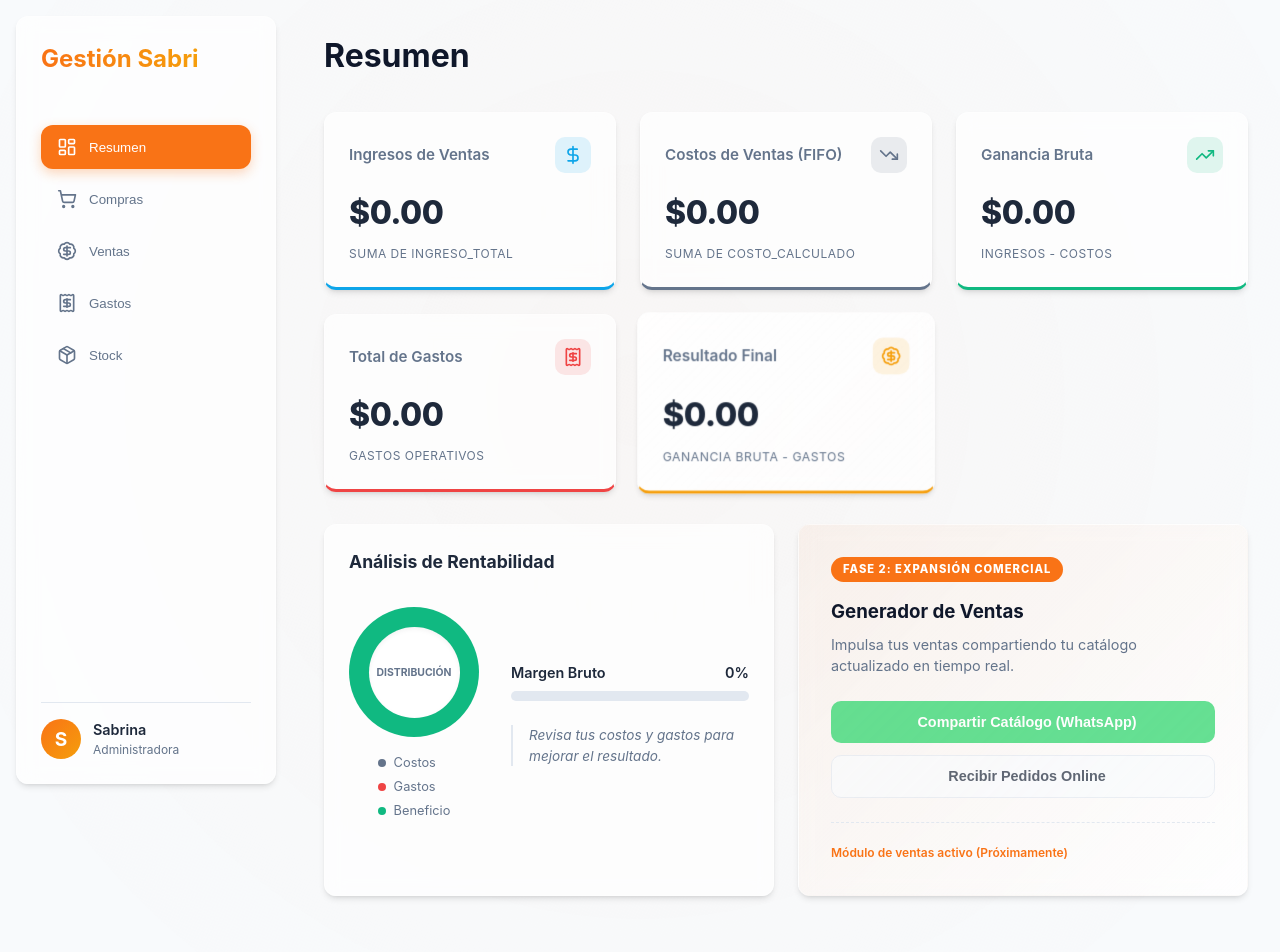
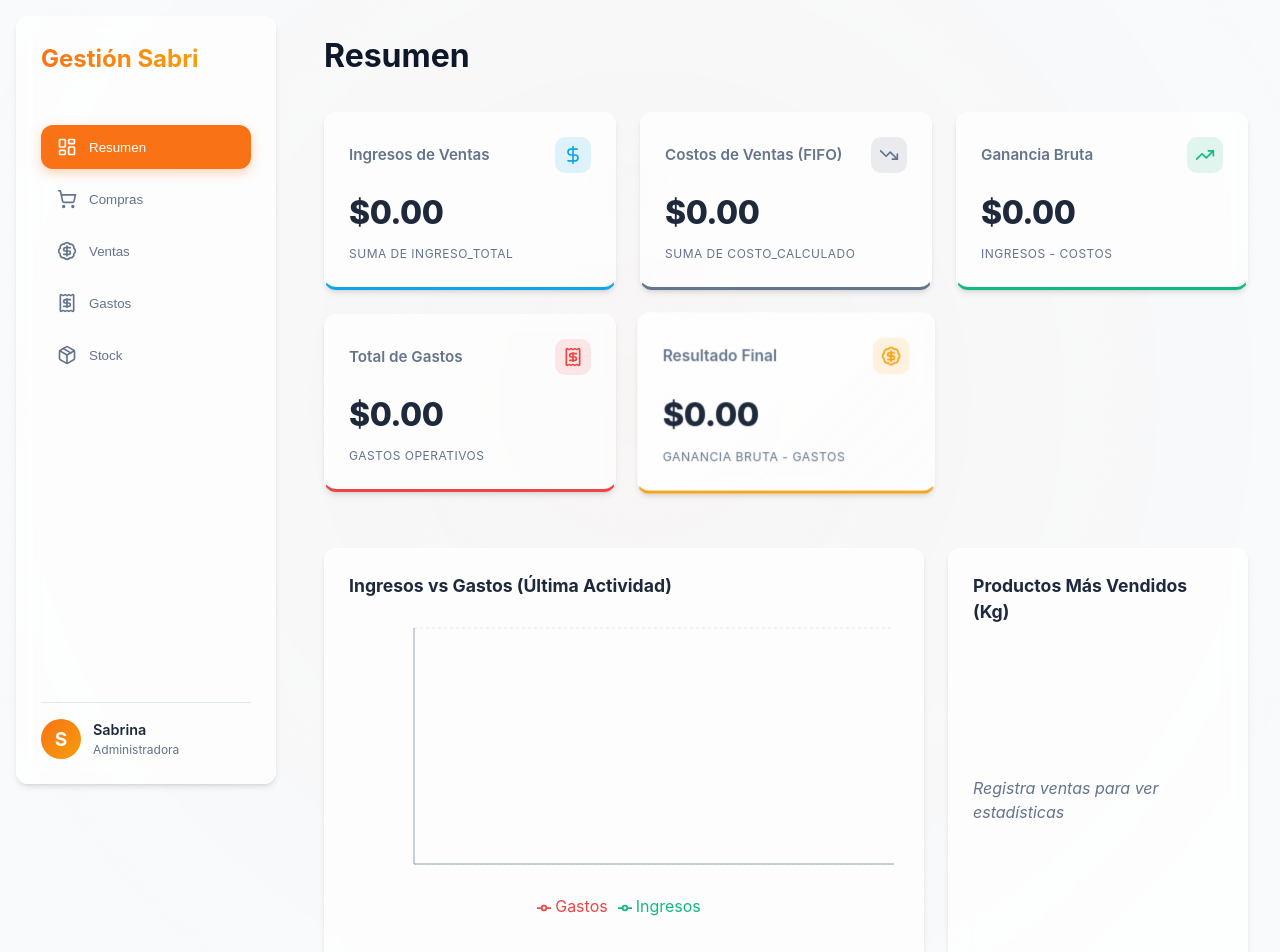
Before and after one commit to Edgardo-Lamas/Gestion-Sabri, a React (Vite) app: page / in a window 1280 px wide. Shown: the top 952 px of the page. Before the commit the page ends 928 px from the top, so only its background shows below. Built offline with nearby package versions, Linux system fonts and the light colour scheme.

Commit message:
feat: implement advanced charts with recharts

```diff
--- a/package.json
+++ b/package.json
@@ -12,7 +12,8 @@
   "dependencies": {
     "lucide-react": "^0.563.0",
     "react": "^19.2.0",
-    "react-dom": "^19.2.0"
+    "react-dom": "^19.2.0",
+    "recharts": "^3.7.0"
   },
   "devDependencies": {
     "@eslint/js": "^9.39.1",
--- a/src/components/Dashboard.jsx
+++ b/src/components/Dashboard.jsx
@@ -6,6 +6,21 @@ import {
     Receipt,
     BadgeDollarSign
 } from 'lucide-react';
+import {
+    AreaChart,
+    Area,
+    XAxis,
+    YAxis,
+    CartesianGrid,
+    Tooltip,
+    ResponsiveContainer,
+    BarChart,
+    Bar,
+    PieChart,
+    Pie,
+    Cell,
+    Legend
+} from 'recharts';
 
 const Dashboard = ({ compras, ventas, gastos }) => {
     const estadisticas = useMemo(() => {
@@ -17,6 +32,38 @@ const Dashboard = ({ compras, ventas, gastos }) => {
 
         return { total_ingresos, total_costo_mercaderia, ganancia_bruta, total_gastos, resultado_final };
     }, [ventas, gastos]);
+
+    // Preparar datos para gráficos
+    const dataIngresosGastos = useMemo(() => {
+        const data = {};
+
+        // Agrupar ventas por fecha (mes/dia simplificado para demo)
+        (ventas || []).forEach(v => {
+            const date = v.fecha;
+            if (!data[date]) data[date] = { name: date, ingresos: 0, gastos: 0 };
+            data[date].ingresos += v.ingreso_total;
+        });
+
+        // Agrupar gastos por fecha
+        (gastos || []).forEach(g => {
+            const date = g.fecha;
+            if (!data[date]) data[date] = { name: date, ingresos: 0, gastos: 0 };
+            data[date].gastos += g.monto;
+        });
+
+        return Object.values(data).sort((a, b) => new Date(a.name) - new Date(b.name)).slice(-7); // Últimos 7 días con actividad
+    }, [ventas, gastos]);
+
+    const dataVentasProducto = useMemo(() => {
+        const data = {};
+        (ventas || []).forEach(v => {
+            if (!data[v.producto_nombre]) data[v.producto_nombre] = 0;
+            data[v.producto_nombre] += v.cantidad;
+        });
+        return Object.entries(data).map(([name, value]) => ({ name, value }));
+    }, [ventas]);
+
+    const COLORS = ['#0ea5e9', '#10b981', '#f59e0b', '#ef4444', '#8b5cf6'];
 
     const tarjetas = [
         { label: 'Ingresos de Ventas', value: estadisticas.total_ingresos, icon: DollarSign, color: '#0ea5e9', desc: 'Suma de ingreso_total' },
@@ -41,6 +88,72 @@ const Dashboard = ({ compras, ventas, gastos }) => {
                         <div className="desc">{t.desc}</div>
                     </div>
                 ))}
+            </div>
+
+            <div className="charts-grid">
+                <section className="glass-card chart-card">
+                    <h3>Ingresos vs Gastos (Última Actividad)</h3>
+                    <div className="chart-wrapper">
+                        <ResponsiveContainer width="100%" height={300}>
+                            <AreaChart data={dataIngresosGastos}>
+                                <defs>
+                                    <linearGradient id="colorIngresos" x1="0" y1="0" x2="0" y2="1">
+                                        <stop offset="5%" stopColor="#10b981" stopOpacity={0.8} />
+                                        <stop offset="95%" stopColor="#10b981" stopOpacity={0} />
+                                    </linearGradient>
+                                    <linearGradient id="colorGastos" x1="0" y1="0" x2="0" y2="1">
+                                        <stop offset="5%" stopColor="#ef4444" stopOpacity={0.8} />
+                                        <stop offset="95%" stopColor="#ef4444" stopOpacity={0} />
+                                    </linearGradient>
+                                </defs>
+                                <XAxis dataKey="name" stroke="#94a3b8" fontSize={12} tickFormatter={(value) => new Date(value).toLocaleDateString(undefined, { day: '2-digit', month: '2-digit' })} />
+                                <YAxis stroke="#94a3b8" fontSize={12} tickFormatter={(value) => `$${value}`} />
+                                <CartesianGrid strokeDasharray="3 3" stroke="#e2e8f0" vertical={false} />
+                                <Tooltip
+                                    contentStyle={{ backgroundColor: 'rgba(255, 255, 255, 0.9)', borderRadius: '8px', border: 'none', boxShadow: '0 4px 6px -1px rgba(0, 0, 0, 0.1)' }}
+                                    formatter={(value) => [`$${value}`, '']}
+                                />
+                                <Legend />
+                                <Area type="monotone" dataKey="ingresos" stroke="#10b981" fillOpacity={1} fill="url(#colorIngresos)" name="Ingresos" />
+                                <Area type="monotone" dataKey="gastos" stroke="#ef4444" fillOpacity={1} fill="url(#colorGastos)" name="Gastos" />
+                            </AreaChart>
+                        </ResponsiveContainer>
+                    </div>
+                </section>
+
+                <section className="glass-card chart-card">
+                    <h3>Productos Más Vendidos (Kg)</h3>
+                    <div className="chart-wrapper">
+                        {dataVentasProducto.length > 0 ? (
+                            <ResponsiveContainer width="100%" height={300}>
+                                <PieChart>
+                                    <Pie
+                                        data={dataVentasProducto}
+                                        cx="50%"
+                                        cy="50%"
+                                        innerRadius={60}
+                                        outerRadius={80}
+                                        fill="#8884d8"
+                                        paddingAngle={5}
+                                        dataKey="value"
+                                    >
+                                        {dataVentasProducto.map((entry, index) => (
+                                            <Cell key={`cell-${index}`} fill={COLORS[index % COLORS.length]} />
+                                        ))}
+                                    </Pie>
+                                    <Tooltip
+                                        contentStyle={{ backgroundColor: 'rgba(255, 255, 255, 0.9)', borderRadius: '8px', border: 'none', boxShadow: '0 4px 6px -1px rgba(0, 0, 0, 0.1)' }}
+                                    />
+                                    <Legend />
+                                </PieChart>
+                            </ResponsiveContainer>
+                        ) : (
+                            <div className="no-data">
+                                <p>Registra ventas para ver estadísticas</p>
+                            </div>
+                        )}
+                    </div>
+                </section>
             </div>
 
             <div className="dashboard-footer">
@@ -100,13 +213,6 @@ const Dashboard = ({ compras, ventas, gastos }) => {
                             <i className="lucide-share-2" style={{ marginRight: '8px' }}></i>
                             Compartir Catálogo (WhatsApp)
                         </button>
-                        <button className="mockup-btn disabled secondary" title="Próximamente">
-                            <i className="lucide-clipboard-list" style={{ marginRight: '8px' }}></i>
-                            Recibir Pedidos Online
-                        </button>
-                    </div>
-                    <div className="expansion-footer">
-                        <span className="info-tag">Módulo de ventas activo (Próximamente)</span>
                     </div>
                 </section>
             </div>
@@ -114,13 +220,42 @@ const Dashboard = ({ compras, ventas, gastos }) => {
             <style jsx>{`
                 .dashboard-container {
                     animation: slideUp 0.5s ease-out;
+                    display: flex;
+                    flex-direction: column;
+                    gap: 1.5rem;
                 }
+
                 .stats-grid {
                     display: grid;
                     grid-template-columns: repeat(auto-fit, minmax(280px, 1fr));
                     gap: 1.5rem;
-                    margin-bottom: 2rem;
                 }
+
+                .charts-grid {
+                    display: grid;
+                    grid-template-columns: 2fr 1fr;
+                    gap: 1.5rem;
+                }
+
+                .chart-card h3 {
+                    margin-bottom: 1.5rem;
+                    font-size: 1.1rem;
+                    color: var(--text);
+                }
+
+                .chart-wrapper {
+                    width: 100%;
+                    min-height: 300px;
+                    display: flex;
+                    align-items: center;
+                    justify-content: center;
+                }
+
+                .no-data {
+                    color: var(--text-muted);
+                    font-style: italic;
+                }
+
                 .stat-card {
                     position: relative;
                     overflow: hidden;
@@ -168,7 +303,7 @@ const Dashboard = ({ compras, ventas, gastos }) => {
                 }
                 .dashboard-footer {
                     display: grid;
-                    grid-template-columns: repeat(auto-fit, minmax(300px, 1fr));
+                    grid-template-columns: 1fr 1fr;
                     gap: 1.5rem;
                 }
                 .metrics-row {
@@ -242,6 +377,7 @@ const Dashboard = ({ compras, ventas, gastos }) => {
                     margin-bottom: 0.5rem;
                     font-weight: 600;
                     font-size: 0.9rem;
+                    color: var(--text);
                 }
                 .progress-bar {
                     height: 10px;
@@ -306,21 +442,6 @@ const Dashboard = ({ compras, ventas, gastos }) => {
                     background: #25d366; /* WhatsApp Green */
                     color: white;
                 }
-                .mockup-btn.secondary {
-                    background: #f8fafc;
-                    border: 1px solid var(--border);
-                    color: var(--text);
-                }
-                .expansion-footer {
-                    margin-top: 1.5rem;
-                    padding-top: 1rem;
-                    border-top: 1px dashed var(--border);
-                }
-                .info-tag {
-                    font-size: 0.75rem;
-                    color: var(--primary);
-                    font-weight: 600;
-                }
 
                 @keyframes slideUp {
                     from { opacity: 0; transform: translateY(20px); }
@@ -329,6 +450,9 @@ const Dashboard = ({ compras, ventas, gastos }) => {
 
                 @media (max-width: 1024px) {
                     .dashboard-footer {
+                        grid-template-columns: 1fr;
+                    }
+                    .charts-grid {
                         grid-template-columns: 1fr;
                     }
                 }
```
Also changed, not shown: 1 other file (tests, documents, lock files or other folders).
